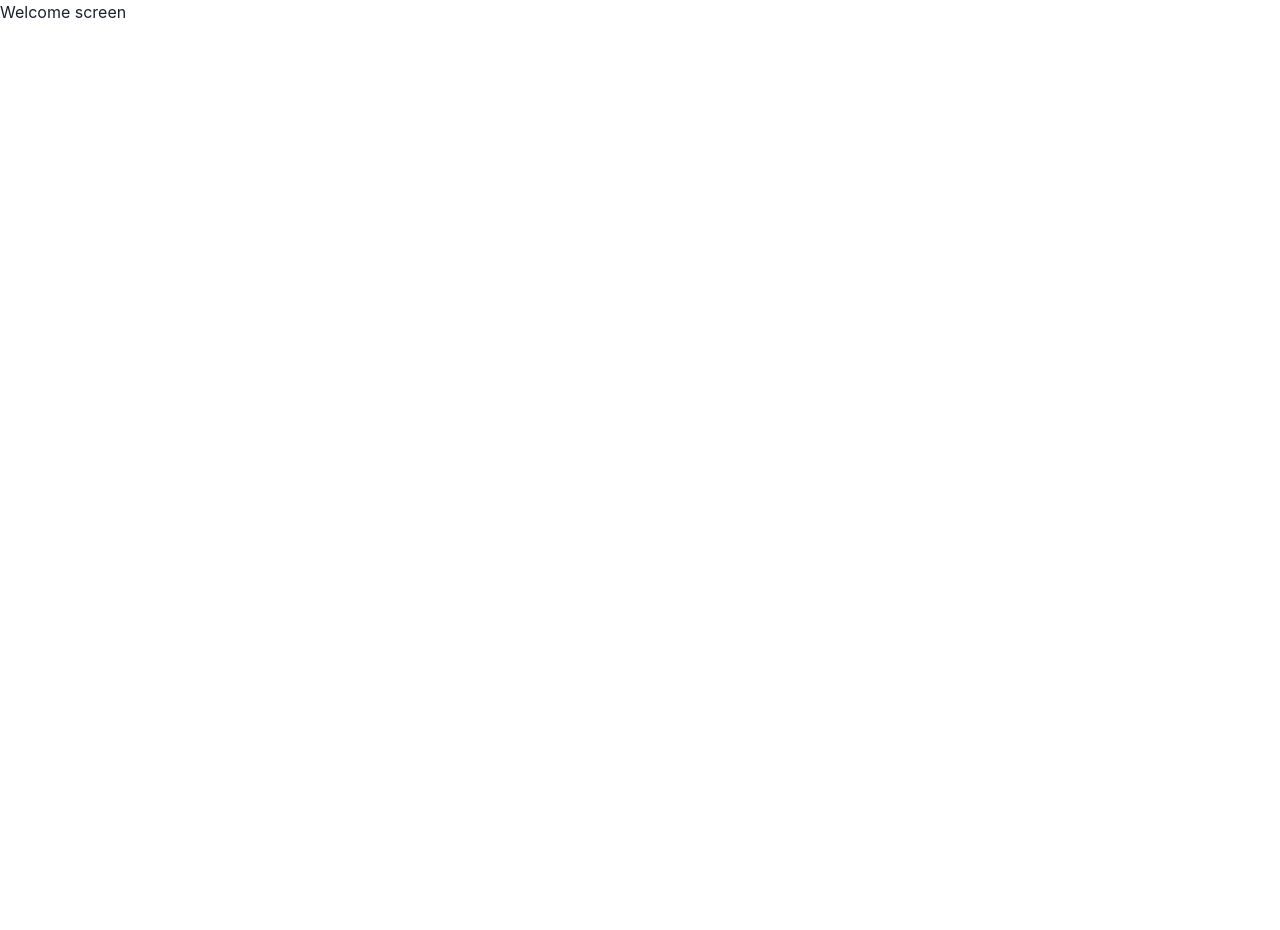
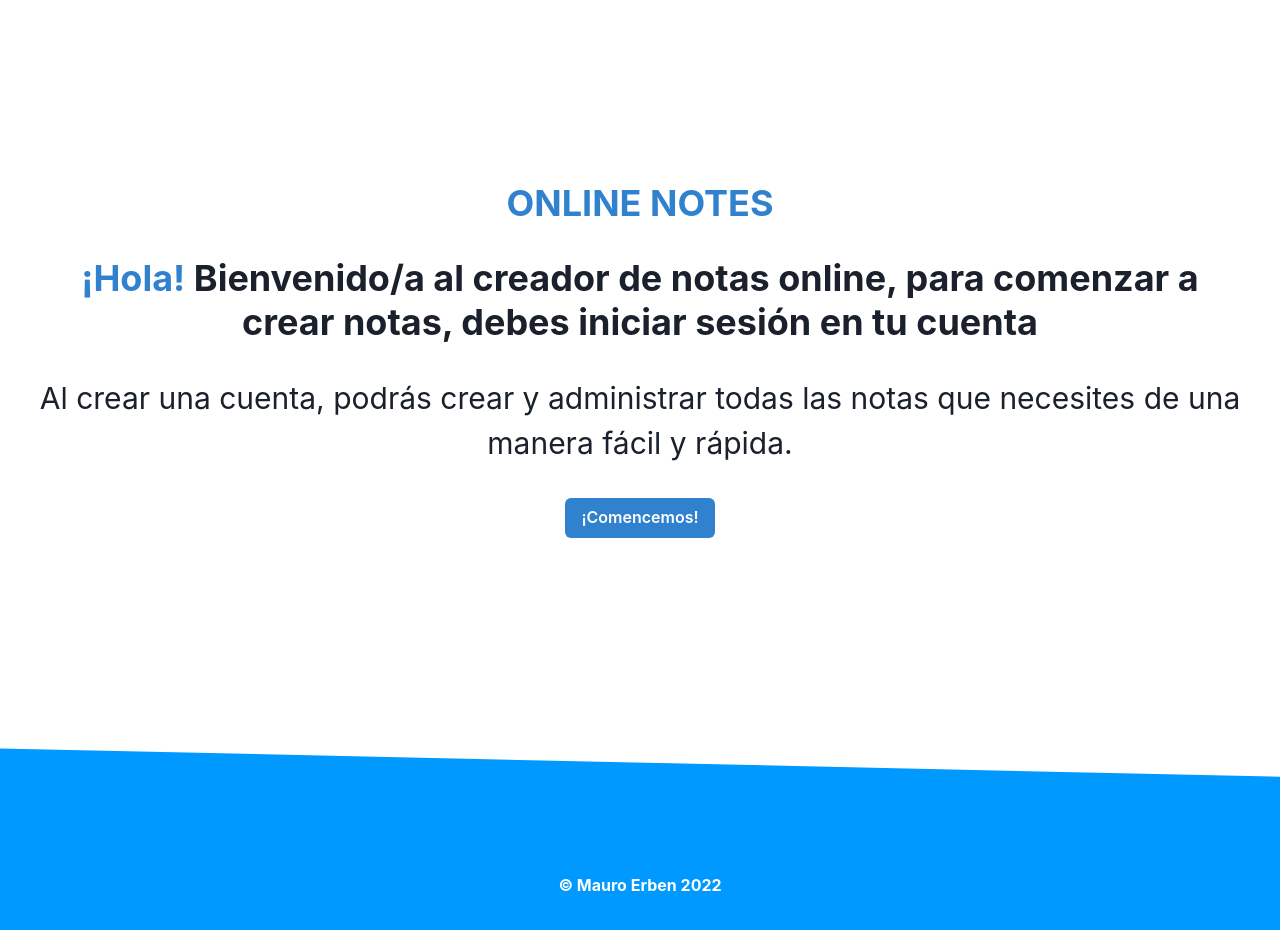
Before and after one commit to MauroErben/notes-frontend, a React (Vite) app: page /welcome in a window 1280 px wide. Shown: the top 930 px of the page. Before the commit the page ends 800 px from the top, so only its background shows below. Built offline with nearby package versions, Linux system fonts and the light colour scheme.

Commit message:
added welcome screen and footer

```diff
--- /dev/null
+++ b/src/components/footer/index.jsx
@@ -0,0 +1,23 @@
+import React from 'react'
+import { VStack, Text, Image } from '@chakra-ui/react'
+
+function Footer () {
+  return (
+    <VStack
+      position='relative'
+    >
+      <Text
+        position='absolute'
+        left='50%'
+        top='58%'
+        color='white'
+        fontWeight='bold'
+        transform='translate(-50%, -50%)'
+      >
+        © Mauro Erben 2022
+      </Text>
+      <Image src='/wave.svg' />
+    </VStack>
+  )
+}
+export default Footer
--- a/src/components/welcome/index.jsx
+++ b/src/components/welcome/index.jsx
@@ -1,11 +1,26 @@
 import React from 'react'
-import { Box, Text } from '@chakra-ui/react'
+import { VStack, Heading, Text, Button, chakra } from '@chakra-ui/react'
 
 function Welcome () {
   return (
-    <Box>
-      <Text>Welcome screen</Text>
-    </Box>
+    <VStack
+      height='90vh'
+      spacing={8}
+      alignItems='center'
+      justifyContent='center'
+      padding={[2, 4, 6, 8]}
+      textAlign='center'
+      fontSize={['xl', '2xl', '3xl']}
+    >
+      <Heading as='h1' color='blue.500'>ONLINE NOTES</Heading>
+      <Heading><chakra.span color='blue.500'>¡Hola!</chakra.span> Bienvenido/a al creador de notas online, para comenzar a crear notas, debes iniciar sesión en tu cuenta</Heading>
+      <Text>Al crear una cuenta, podrás crear y administrar todas las notas que necesites de una manera fácil y rápida.</Text>
+      <Button
+        colorScheme='blue'
+      >
+        ¡Comencemos!
+      </Button>
+    </VStack>
   )
 }
 export default Welcome
--- a/src/routes/index.jsx
+++ b/src/routes/index.jsx
@@ -4,9 +4,11 @@ import Welcome from '../components/welcome'
 import Home from '../components/home'
 import RegisterForm from '../components/auth/registerForm'
 import LoginForm from '../components/auth/loginForm'
+import Footer from '../components/footer'
 
 function Routes () {
   return (
+    <>
       <Router>
         <Switch>
           <Route path='/' element={<Home />} />
@@ -15,6 +17,8 @@ function Routes () {
           <Route path='/auth/login' element={<LoginForm />} />
         </Switch>
       </Router>
+      <Footer />
+    </>
   )
 }
 export default Routes
```
Also changed, not shown: public/wave.svg (added). Lines whose indentation alone changed are shown as unchanged.
